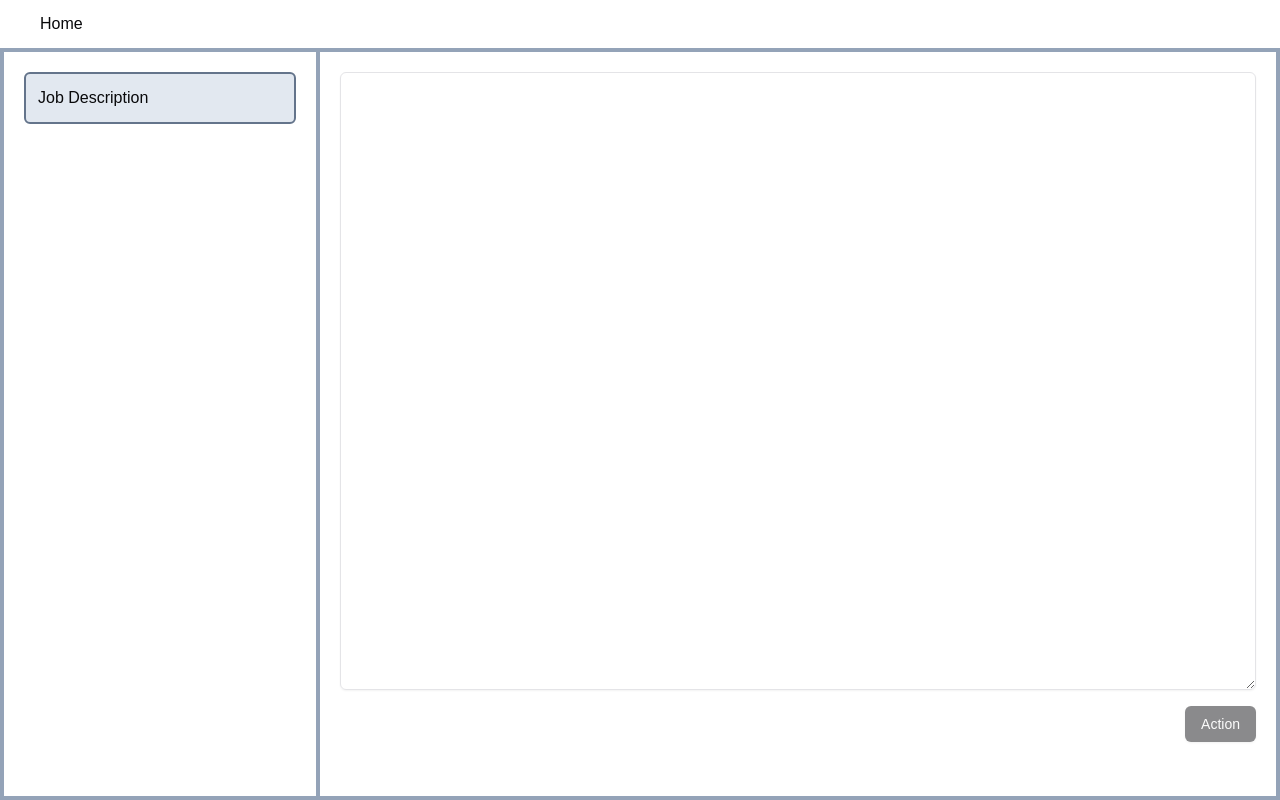
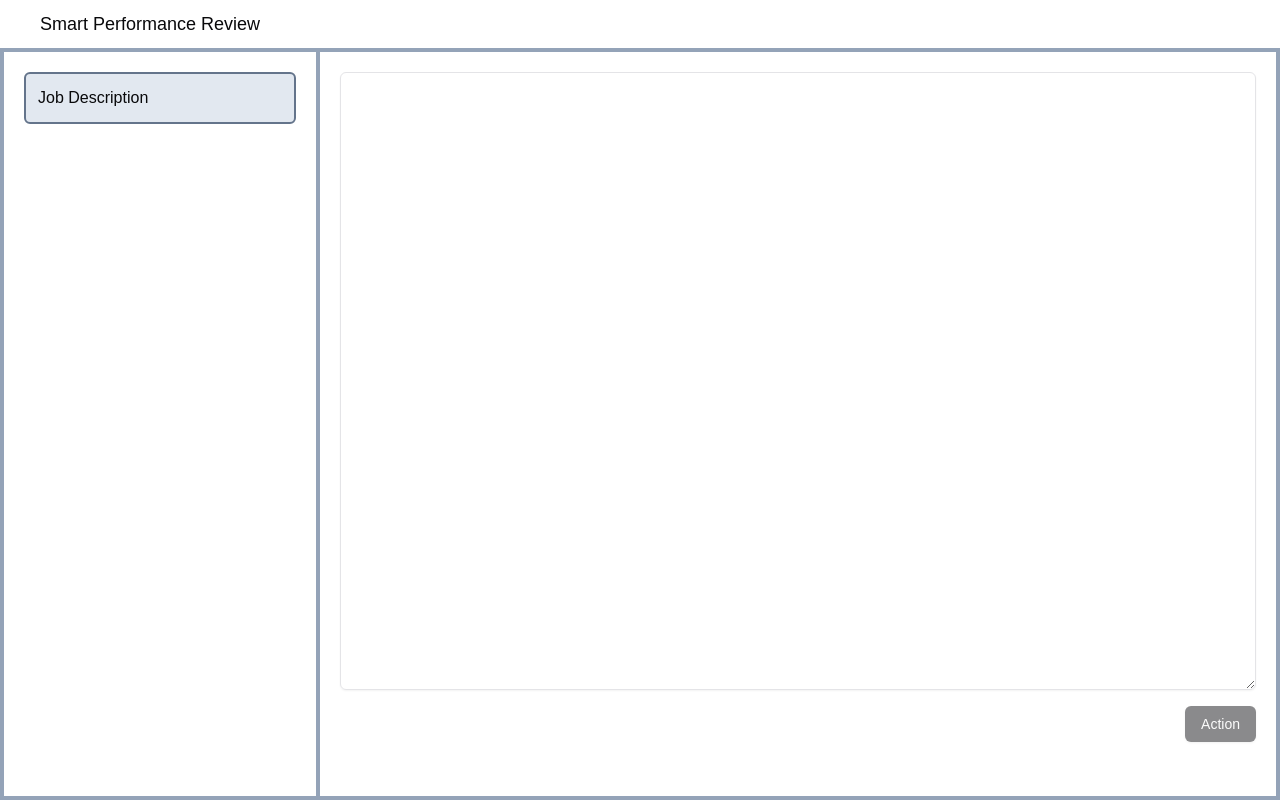
Before and after one commit to LeionTamer/SSXSW2024Hackathon, a Next.js app: page / in a window 1280 px wide. Built offline with nearby package versions, Linux system fonts and the light colour scheme.

Commit message:
Smart Performance Review

```diff
--- a/app/layout.tsx
+++ b/app/layout.tsx
@@ -5,7 +5,7 @@ import { HEADER_HEIGHT } from '@/lib/consts'
 import Navbar from '@/components/navbar'
 
 export const metadata: Metadata = {
-  title: 'Smart Onboarding',
+  title: 'Smart Performance Review',
   description: 'Hackathon stuff',
 }
 
--- a/components/navbar.tsx
+++ b/components/navbar.tsx
@@ -2,8 +2,11 @@ import { HEADER_HEIGHT } from '@/lib/consts'
 
 function Navbar() {
   return (
-    <div className="content-evenly px-10" style={{ height: HEADER_HEIGHT }}>
-      Home
+    <div
+      className="content-evenly px-10 text-lg"
+      style={{ height: HEADER_HEIGHT }}
+    >
+      Smart Performance Review
     </div>
   )
 }
```
